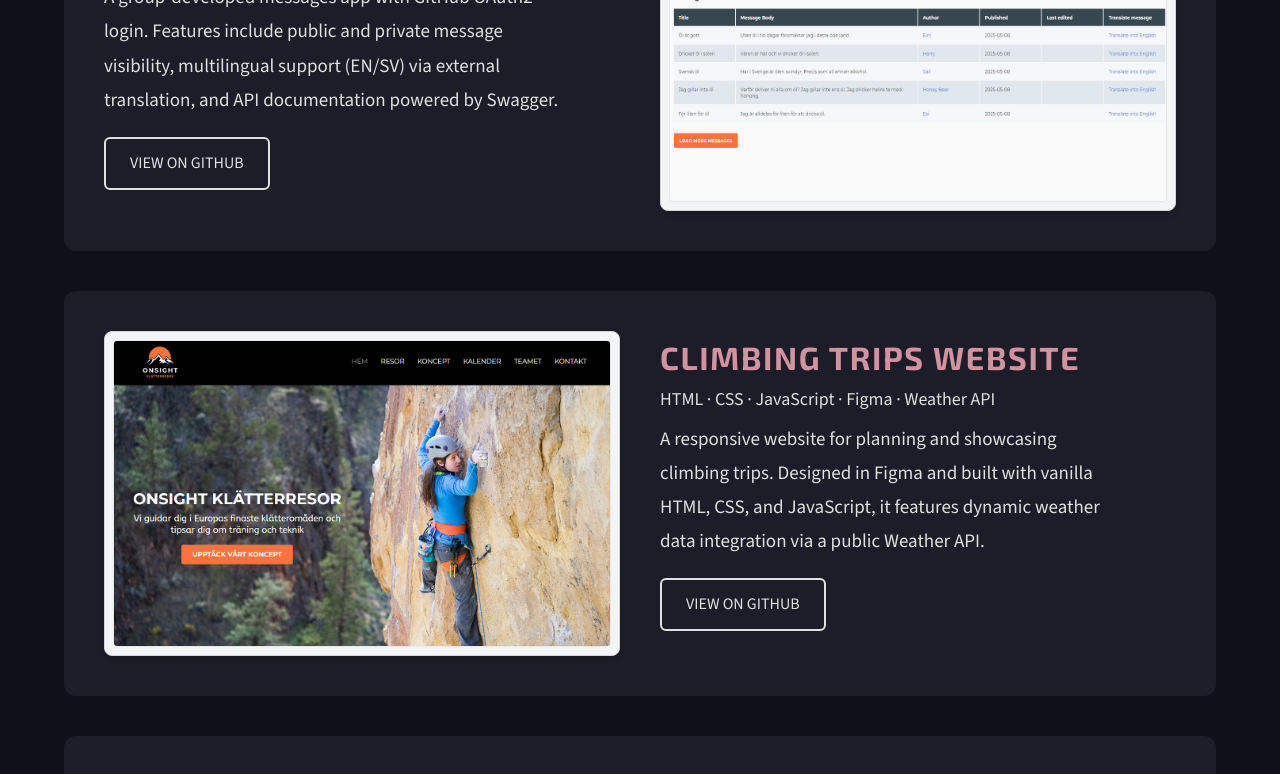
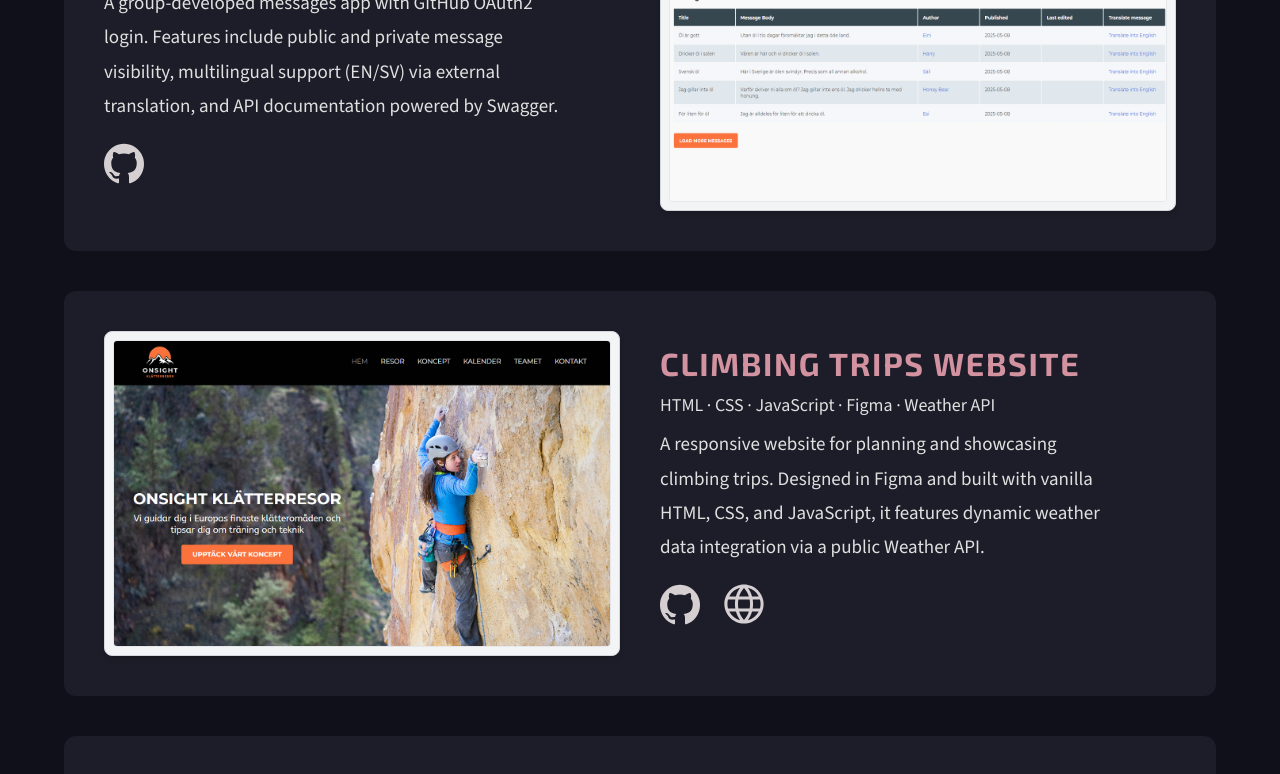
Before and after one commit to Emmelie83/PortfolioReact, a React (Vite) app: page / in a window 1280 px wide. Shown: the part 4280-5054 px from the top of the page. Built offline with nearby package versions, Linux system fonts and the light colour scheme.

Commit message:
Add icons for GitHub and website to projects

```diff
--- a/src/components/Project.tsx
+++ b/src/components/Project.tsx
@@ -1,4 +1,6 @@
-import Button from "./Button";
+import SocialIcon from "./SocialIcon";
+import githubIcon from "../assets/icons/github.svg";
+import globeIcon from "../assets/icons/globe.svg";
 
 export interface ProjectProps {
 	title: string;
@@ -6,7 +8,8 @@ export interface ProjectProps {
 	techStack: string;
 	reverse?: boolean;
 	address: string;
-	description?: string;
+  description?: string;
+  liveLink?: string;
 }
 
 export default function Project ({
@@ -14,8 +17,9 @@ export default function Project ({
 	image,
 	techStack,
 	reverse,
-	address,
-	description,
+  address,
+  description,
+  liveLink
 }: ProjectProps) {
 	return (
 		<div
@@ -46,12 +50,19 @@ export default function Project ({
 					</div>
 				)}
 
-				<div className="flex gap-2.5 md:gap-4 my-4 lg:mt-3 xl:mt-4">
-					<Button
+				<div className="flex gap-4 md:gap-6 my-4 lg:mt-3 xl:mt-4">
+					<SocialIcon
 						address={address}
-						newTab
-						buttonText="View on GitHub"
+						path={githubIcon}
+						alt="Source code on GitHub"
 					/>
+					{liveLink && (
+						<SocialIcon
+							address={liveLink}
+							path={globeIcon}
+							alt="Live site"
+						/>
+					)}
 				</div>
 			</div>
 		</div>
--- a/src/modules/Projects.tsx
+++ b/src/modules/Projects.tsx
@@ -27,6 +27,7 @@ const projects: ProjectProps[] = [
 		image: onsight,
 		techStack: "HTML · CSS · JavaScript · Figma · Weather API",
 		address: "https://github.com/Emmelie83/webbapp_labb1",
+		liveLink: "https://climbingtripswebsite.netlify.app/",
 		description:
 			"A responsive website for planning and showcasing climbing trips. Designed in Figma and built with vanilla HTML, CSS, and JavaScript, it features dynamic weather data integration via a public Weather API.",
 	},
@@ -36,6 +37,7 @@ const projects: ProjectProps[] = [
 		techStack: "React · Vite · TypeScript · Tailwind",
 		reverse: true,
 		address: "https://github.com/Emmelie83/RobberLanguageTranslator",
+		liveLink: "https://robberlanguage.netlify.app/",
 		description:
 			"Translator from Swedish into the Robber Language. I originally built this as my first JavaScript project — now I'm rebuilding it using React and TypeScript to showcase my current skill set. The new version will be live soon.",
 	},
```
Also changed, not shown: src/assets/icons/globe.svg (added), src/assets/icons/gradle.svg.
